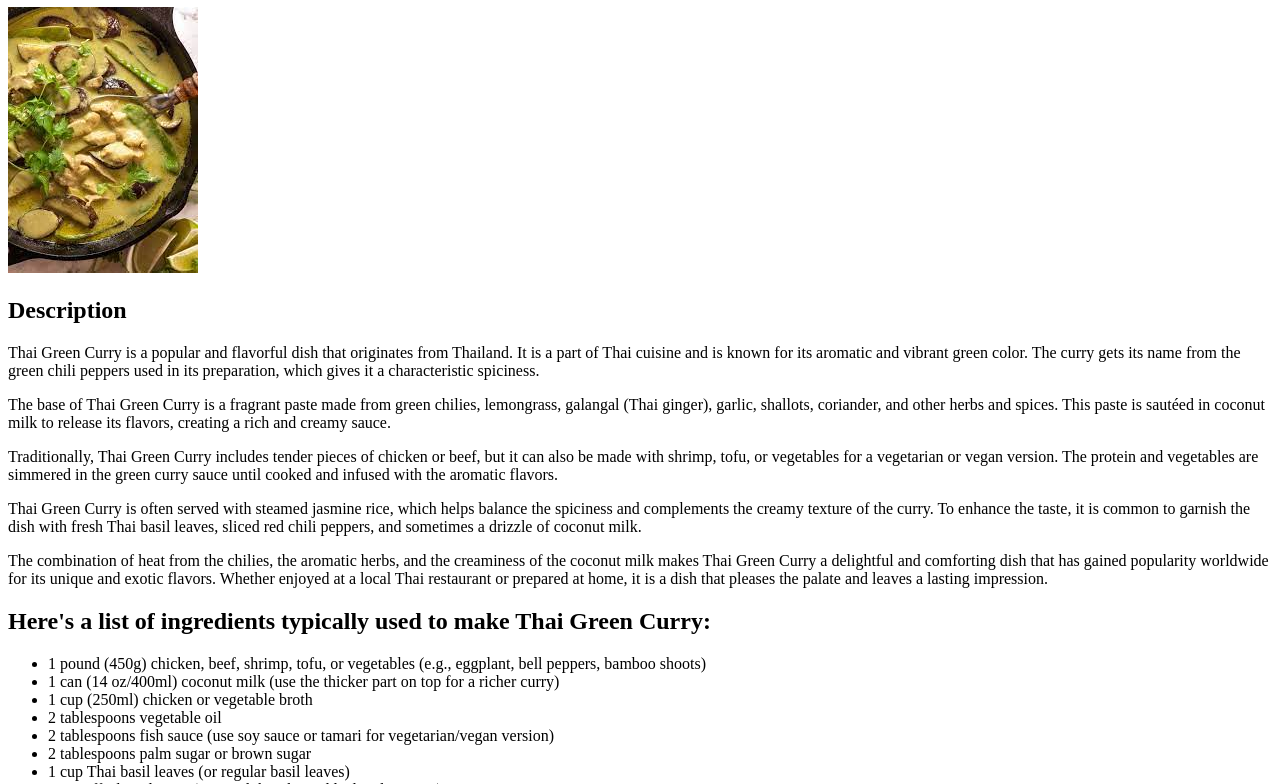
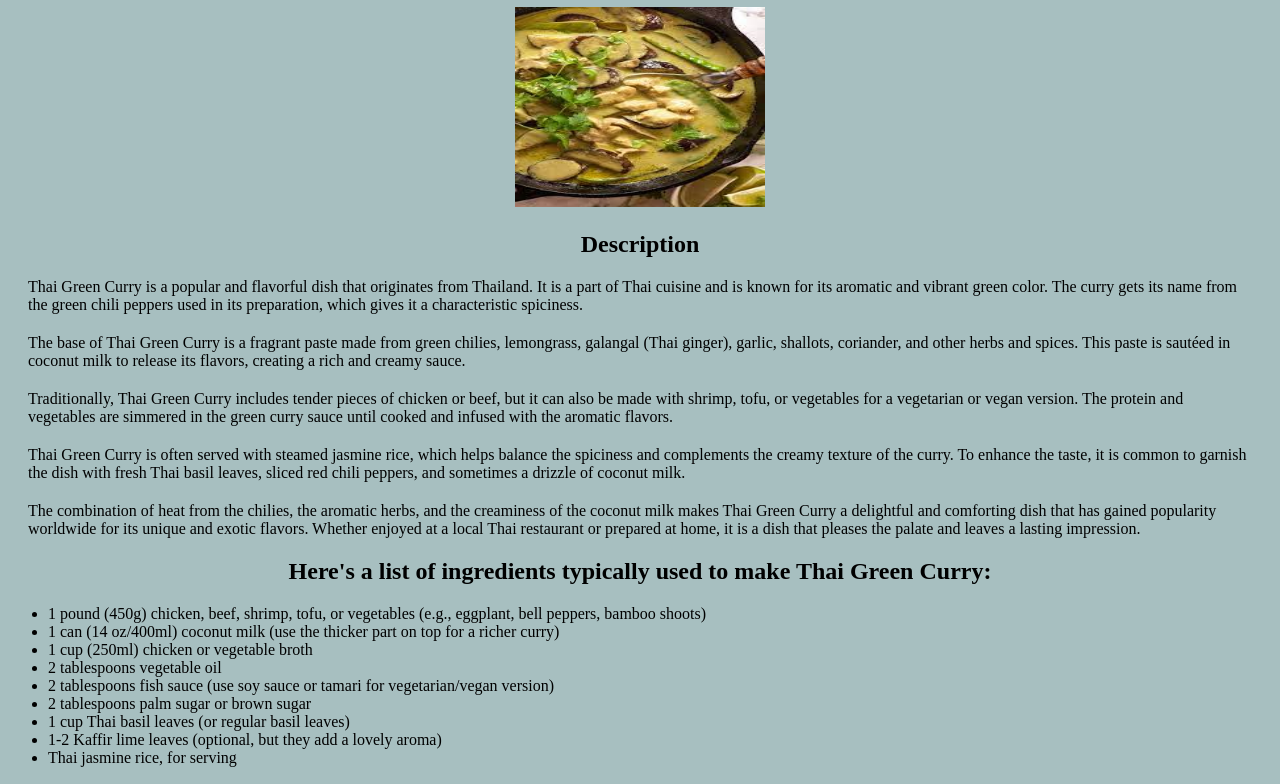
Before and after one commit to Keshujangid/odin-recipes, a plain HTML site: page recipes/David-Thompson.html in a window 1280 px wide. Shown: the part 73-857 px from the top of the page. Drawn offline with Linux system fonts and the light colour scheme.

Commit message:
Applying some Css

```diff
--- a/recipes/David-Thompson.html
+++ b/recipes/David-Thompson.html
@@ -4,14 +4,16 @@
 <head>
     <meta charset="UTF-8">
     <meta name="viewport" content="width=device-width, initial-scale=1.0">
+    <link rel="stylesheet" href="style.css">
     <title>Document</title>
 </head>
 
 <body>
     <h1>Thai Green Curry</h1>
 
-
-    <img src="download.jpg" alt="loding...." srcset="">
+    <div>
+        <img src="download.jpg" alt="loding...." srcset="">
+    </div>
 
     <h2>Description</h2>
     <p>Thai Green Curry is a popular and flavorful dish that originates from Thailand. It is a part of Thai cuisine and
--- /dev/null
+++ b/recipes/style.css
@@ -0,0 +1,18 @@
+body{
+    background-color: rgb(167, 191, 192);
+}
+h1,h2,h3{
+    text-align: center;
+}
+div{
+    /* align-items: center; */
+    text-align: center;
+
+}
+div img{
+    width: 250px;
+    height: 200px;
+}
+p{
+    margin:0px 20px 20px 20px ;
+}
```
